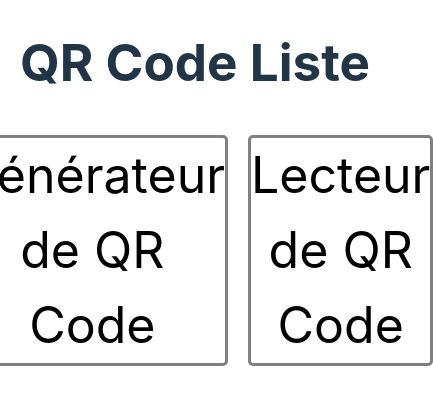
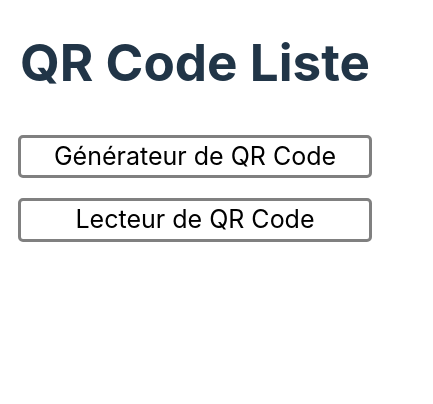
Before and after one commit to manip-syntax/qr-liste, a website built with Vite: page index.html in a window 390 px wide. Shown: the whole page, 433 px wide, since content can reach past the window. Built offline with nearby package versions, Linux system fonts and the light colour scheme.

Commit message:
responsive

```diff
--- a/src/style.css
+++ b/src/style.css
@@ -137,7 +137,6 @@ input {
 
 }
 #main-page-links a {
-    width: 100%;
     margin: 10px;
     border: 3px solid gray;
     border-radius: 5px;
@@ -196,3 +195,12 @@ input {
 td > input {
     width: 95%;
 }
+
+@media only screen and (max-width: 600px) {
+    #main-page-links {
+        flex-direction: column;
+    }
+    #main-page-links a {
+        font-size: 25px;
+    }
+}
```
